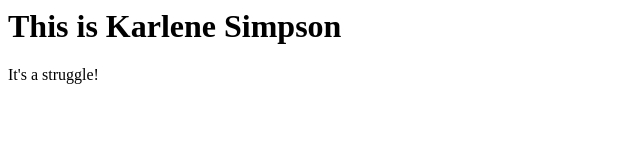
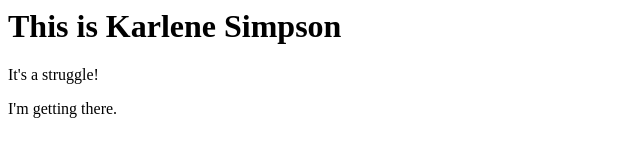
Before and after one commit to ksimps21/ksimps21.github.io, a plain HTML site: page index.html in a window 1280 px wide. Shown: the whole page, without its empty margins (0-640 px from the left). Drawn offline with Linux system fonts and the light colour scheme.

Commit message:
Update index.html

```diff
--- a/index.html
+++ b/index.html
@@ -1,2 +1,3 @@
 <h1> This is Karlene Simpson </h1>
 <p>It's a struggle!</p>
+<p>I'm getting there.</p>
```
